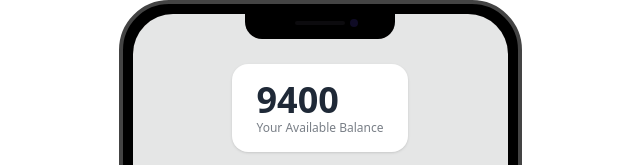
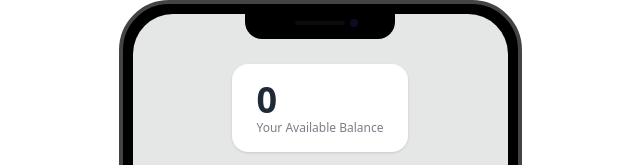
Before and after one commit to KrisNemesis/PayBro-mfs, a plain HTML site: page home.html in a window 1280 px wide. Shown: the top 165 px of the page, without its empty margins (320-960 px from the left). Drawn offline with nearby package versions, Linux system fonts and the light colour scheme.

Commit message:
done bhai done

```diff
--- a/home.html
+++ b/home.html
@@ -17,7 +17,7 @@
                 <!--balance-available-start-->
                 <div class="stats shadow">
                     <div class="stat">
-                      <div id="balance" class="stat-value">9400</div>
+                      <div id="balance" class="stat-value">0</div>
                       <div class="stat-desc">Your Available Balance</div>
                     </div>
                   </div>
```
